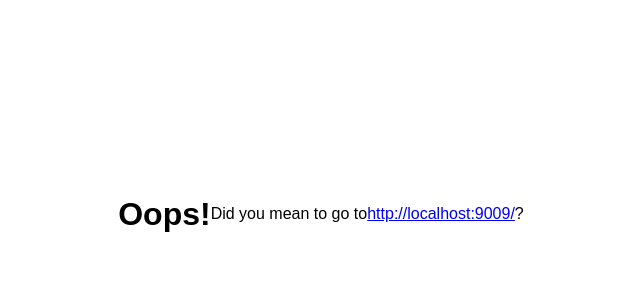
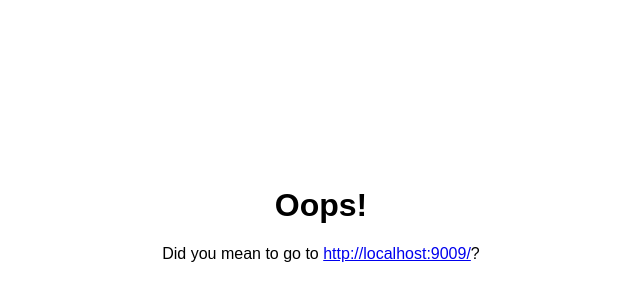
Before and after one commit to everwise/storybook-example, a React (Create React App) app: page / in a window 1280 px wide. Shown: the part 186-486 px from the top of the page, without its empty margins (319-959 px from the left). Built offline with nearby package versions, Linux system fonts and the light colour scheme.

Commit message:
Update reflect reset changes

```diff
--- a/package.json
+++ b/package.json
@@ -1,5 +1,5 @@
 {
-  "name": "storybook-example-pokedex",
+  "name": "storybook-example-bootstrap",
   "version": "0.1.0",
   "private": true,
   "dependencies": {
--- a/src/App.css
+++ b/src/App.css
@@ -2,6 +2,7 @@
   display: flex;
   justify-content: center;
   align-items: center;
+  flex-direction: column;
   position: fixed;
   top: 0;
   bottom: 0;
--- a/src/App.js
+++ b/src/App.js
@@ -11,12 +11,12 @@ class App extends Component {
     return (
       <div className="App">
         <h1>Oops!</h1>
-        <span>
-          Did you mean to go to
+        <div>
+          {`Did you mean to go to${' '}`}
           <a href="http://localhost:9009/">
             http://localhost:9009/
           </a>?
-        </span>
+        </div>
       </div>
     );
   }
```
Also changed, not shown: 1 other file (tests, documents, lock files or other folders).
